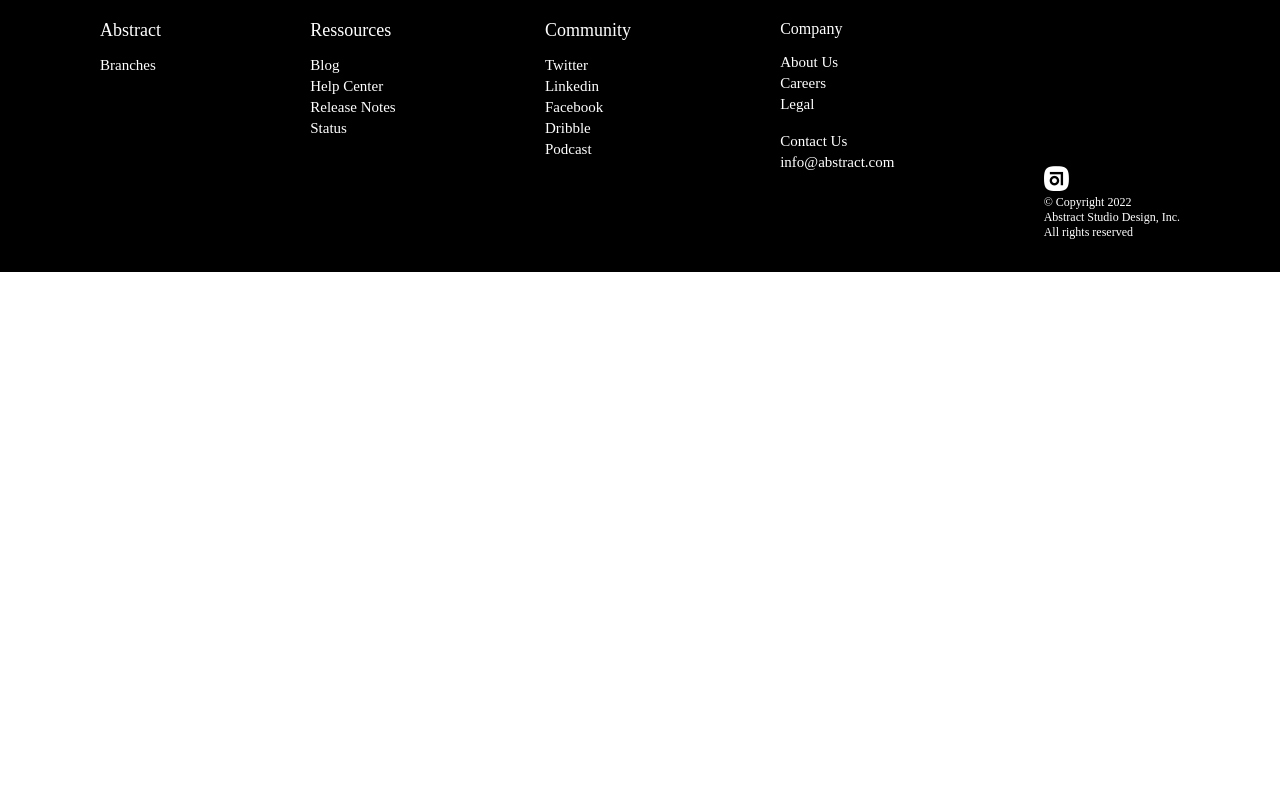
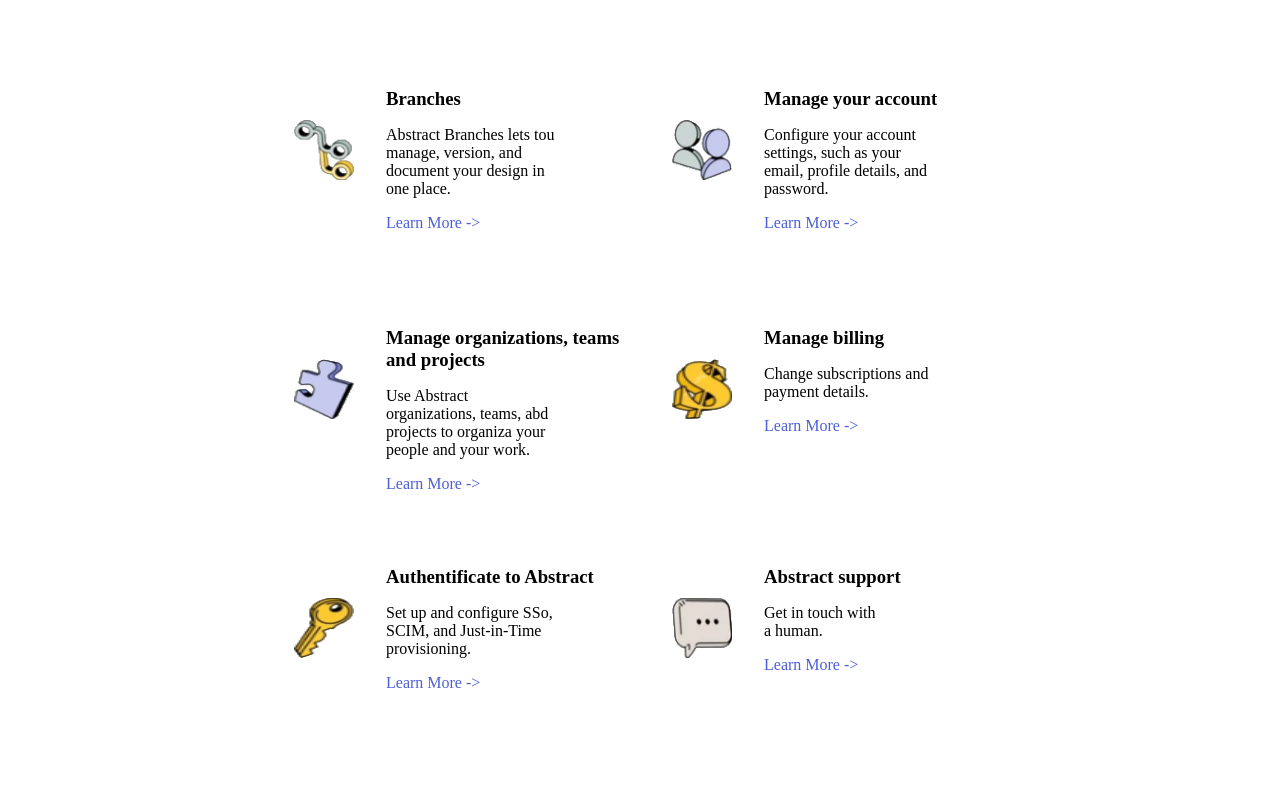
Before and after one commit to SCH-Matthys/Abstract_Studio, a plain HTML site: page index.html in a window 1280 px wide. Shown: the part 440-1248 px from the top of the page. Before the commit the page ends 800 px from the top, so only its background shows below. Drawn offline with Linux system fonts and the light colour scheme; a web font is replaced by a local one.

Commit message:
commit branch FAQ

```diff
--- a/assets/SASS/abstract/_variables.scss
+++ b/assets/SASS/abstract/_variables.scss
@@ -1,3 +1,4 @@
 $blue-color: #4d5fd6;
+$dark-blue-color: #3d4caa;
 $grey-color: #1a1a1a;
 $bg-light-blue-color: #dadbf2;
--- a/assets/SASS/components/_buttons.scss
+++ b/assets/SASS/components/_buttons.scss
@@ -10,7 +10,7 @@
     border: var.$blue-color;
     background-color: var.$blue-color;
     &:hover{
-        background-color: #3d4caa
+        background-color: var.$dark-blue-color;
     }
 }
 
--- /dev/null
+++ b/assets/SASS/layout/main/_s-FAQ.scss
@@ -0,0 +1,40 @@
+@use "../../base/typography";
+@use "../../abstract/variables" as var;
+
+#s-FAQ{
+    padding: 100px;
+    >div{
+        display: flex;
+        justify-content: center;
+        align-items: center;
+        flex-wrap: wrap;
+        width: 100%;
+        >article{
+            display: flex;
+            // border: solid 1px black;
+            width: 35%;
+            height: 175px;
+            padding-bottom: 64px;
+            >div>img{
+                height: 60px;
+                width: 60px;
+                padding: 32px;
+            }
+            h3{
+                font-family: Noto-Bold;
+                padding-bottom: 16px;
+            }
+            p{
+                width: 68%;
+                padding-bottom: 16px;
+            }
+            a{
+                color: var.$blue-color;
+                transition: 0.2s;
+                &:hover{
+                    color: var.$dark-blue-color;
+                }
+            }
+        }
+    }
+}
--- a/assets/SASS/style.scss
+++ b/assets/SASS/style.scss
@@ -5,4 +5,5 @@
 @use "./layout/general";
 @use "./layout/header";
 @use "./layout/main/s-help";
+@use "./layout/main/s-FAQ";
 @use "./layout/footer";
--- a/index.html
+++ b/index.html
@@ -24,6 +24,58 @@
             <div class="input-container">
                 <input type="text" name="" id="" placeholder="Search">
                 <i class="fa-solid fa-arrow-right"></i>
+            </div>
+        </section>
+        <section id="s-FAQ">
+            <div>
+                <article>
+                    <div><img src="./assets/img/item_branch.png" alt="logo de l'article branches"></div>
+                    <div>
+                        <h3>Branches</h3>
+                        <p>Abstract Branches lets tou manage, version, and document your design in one place.</p>
+                        <a href="">Learn More -></a>
+                    </div>
+                </article>
+                <article>
+                    <div><img src="./assets/img/item_manage_account.png" alt="logo de l'article branches"></div>
+                    <div>
+                        <h3>Manage your account</h3>
+                        <p>Configure your account settings, such as your email, profile details, and password.</p>
+                        <a href="">Learn More -></a>
+                    </div>
+                </article>
+                <article>
+                    <div><img src="./assets/img/item_manage_organizations.png" alt="logo de l'article branches"></div>
+                    <div>
+                        <h3>Manage organizations, teams and projects</h3>
+                        <p>Use Abstract organizations, teams, abd projects to organiza your people and your work.</p>
+                        <a href="">Learn More -></a>
+                    </div>
+                </article>
+                <article>
+                    <div><img src="./assets/img/item_manage_billing.png" alt="logo de l'article branches"></div>
+                    <div>
+                        <h3>Manage billing</h3>
+                        <p>Change subscriptions and payment details.</p>
+                        <a href="">Learn More -></a>
+                    </div>
+                </article>
+                <article>
+                    <div><img src="./assets/img/item_authenticate.png" alt="logo de l'article branches"></div>
+                    <div>
+                        <h3>Authentificate to Abstract</h3>
+                        <p>Set up and configure SSo, SCIM, and Just-in-Time provisioning.</p>
+                        <a href="">Learn More -></a>
+                    </div>
+                </article>
+                <article>
+                    <div><img src="./assets/img/item_support.png" alt="logo de l'article branches"></div>
+                    <div>
+                        <h3>Abstract support</h3>
+                        <p>Get in touch with a human.</p>
+                        <a href="">Learn More -></a>
+                    </div>
+                </article>
             </div>
         </section>
     </main>
```
Also changed, not shown: assets/css/style.css, assets/img/item_authenticate.png (added), assets/img/item_branch.png (added), assets/img/item_manage_account.png (added), assets/img/item_manage_billing.png (added), assets/img/item_manage_organizations.png (added), assets/img/item_support.png (added), 1 other file.
